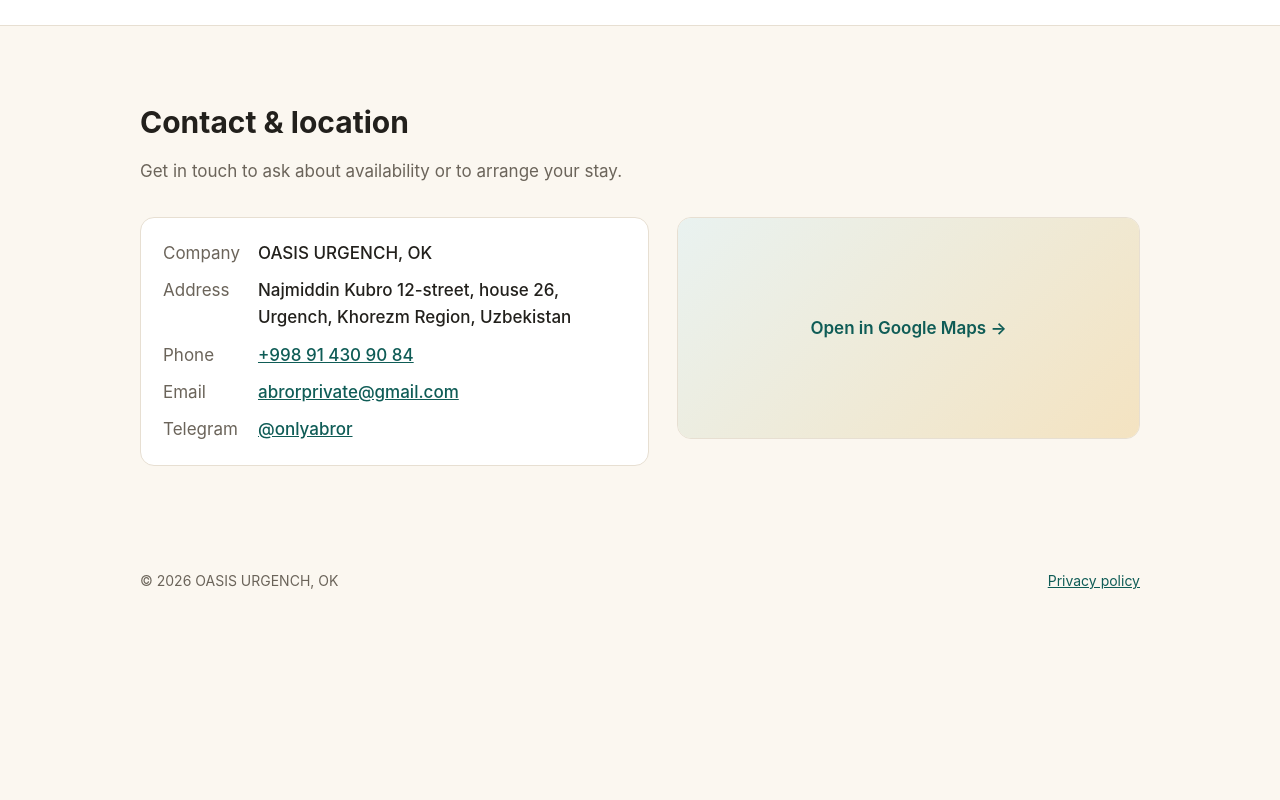
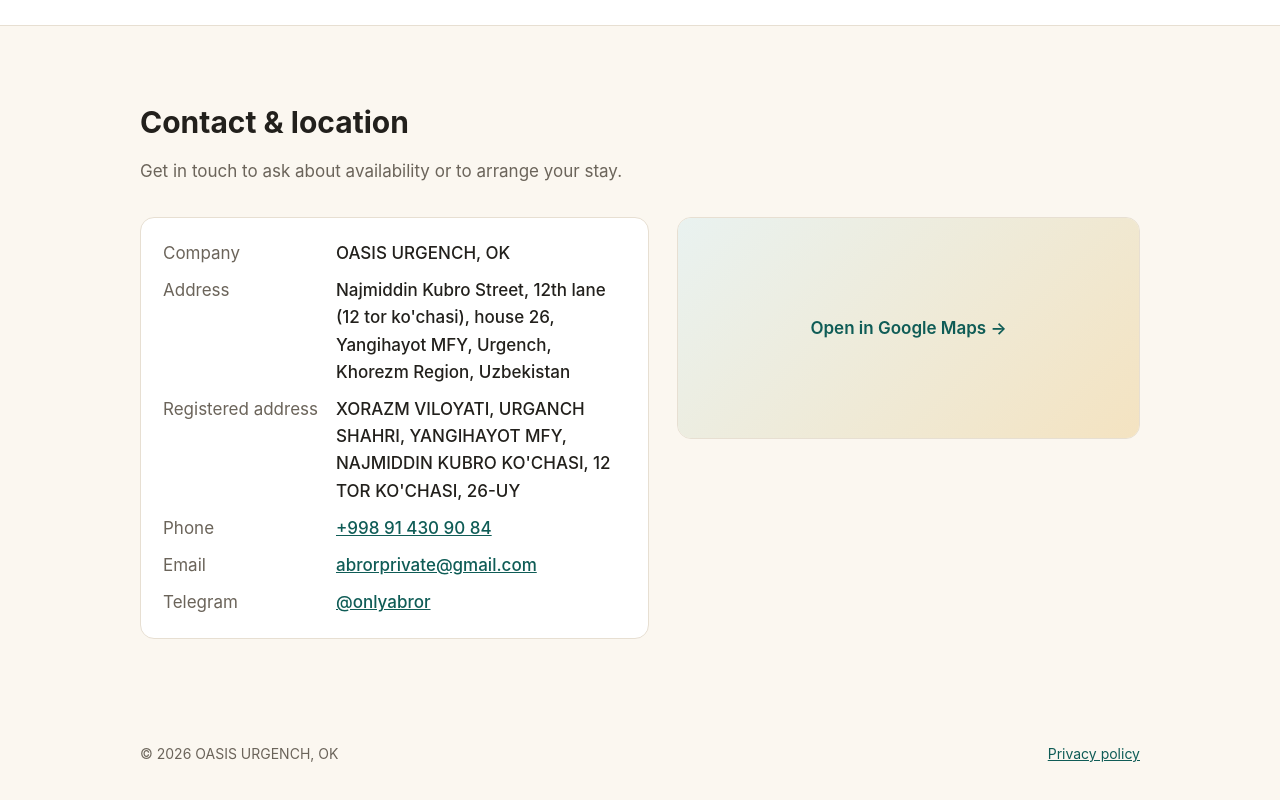
Before and after one commit to TheAbror/oasis_web, a plain HTML site: page index.html in a window 1280 px wide. Shown: the part 1267-2067 px from the top of the page. Before the commit the page ends 1908 px from the top, so only its background shows below. Drawn offline with Linux system fonts and the light colour scheme.

Commit message:
Use the full registered address
Co-Authored-By: Claude Opus 5.5 <noreply@anthropic.com>
Claude-Session: https://claude.ai/code/session_01U9NMxjPEkn4zidTtdScr8Z

```diff
--- a/assets/config.js
+++ b/assets/config.js
@@ -2,16 +2,14 @@
 // Keep the name and address identical to the D-U-N-S record and the Play Console payments profile.
 window.SITE = {
   legalName: "OASIS URGENCH, OK",
-  street: "Najmiddin Kubro 12-street, house 26",
-  houseNumber: "",            // e.g. "12"
-  city: "Urgench",
-  region: "Khorezm Region",
-  postalCode: "",             // e.g. "220100"
-  country: "Uzbekistan",
+  // Address as written in the state registry (birdarcha.uz), shown verbatim.
+  addressOfficial: "XORAZM VILOYATI, URGANCH SHAHRI, YANGIHAYOT MFY, NAJMIDDIN KUBRO KO'CHASI, 12 TOR KO'CHASI, 26-UY",
+  // The same address in English.
+  address: "Najmiddin Kubro Street, 12th lane (12 tor ko'chasi), house 26, Yangihayot MFY, Urgench, Khorezm Region, Uzbekistan",
   phone: "+998 91 430 90 84",                  // e.g. "+998 90 123 45 67"
   email: "abrorprivate@gmail.com",                  // e.g. "info@example.com"
   telegram: "onlyabror",               // username without @, e.g. "oasis_urgench"
   whatsapp: "",               // digits only, e.g. "998901234567"
   bookingUrl: "https://www.booking.com/hotel/uz/oasis-urgench.html",             // your Booking.com property link
-  mapsUrl: "https://www.google.com/maps/search/?api=1&query=Najmiddin+Kubro+12+26+Urgench+Uzbekistan"
+  mapsUrl: "https://www.google.com/maps/search/?api=1&query=Najmiddin+Kubro+Urgench+Uzbekistan"
 };
--- a/assets/main.js
+++ b/assets/main.js
@@ -26,6 +26,7 @@
       "contact.intro": "Свяжитесь с нами, чтобы узнать о свободных номерах или забронировать проживание.",
       "contact.company": "Компания",
       "contact.address": "Адрес",
+      "contact.official": "Юридический адрес",
       "contact.phone": "Телефон",
       "contact.email": "Эл. почта",
       "contact.map": "Открыть в Google Картах →",
@@ -55,6 +56,7 @@
       "contact.intro": "Bo‘sh xonalar haqida so‘rash yoki joy band qilish uchun biz bilan bog‘laning.",
       "contact.company": "Kompaniya",
       "contact.address": "Manzil",
+      "contact.official": "Rasmiy manzil",
       "contact.phone": "Telefon",
       "contact.email": "Elektron pochta",
       "contact.map": "Google Xaritada ochish →",
@@ -87,16 +89,13 @@
   if (saved && saved !== "en") setLang(saved);
 
   // Fill contact details from config.js and hide anything left empty.
-  var address = [
-    [site.street, site.houseNumber].filter(Boolean).join(" "),
-    site.city, site.region, site.postalCode, site.country
-  ].filter(Boolean).join(", ");
-
   document.querySelectorAll('[data-site="legalName"]').forEach(function (el) {
     if (site.legalName) el.textContent = site.legalName;
   });
-  document.querySelectorAll('[data-site="address"]').forEach(function (el) {
-    if (address) el.textContent = address;
+  ["address", "addressOfficial"].forEach(function (key) {
+    document.querySelectorAll('[data-site="' + key + '"]').forEach(function (el) {
+      if (site[key]) el.textContent = site[key];
+    });
   });
 
   var links = {
--- a/index.html
+++ b/index.html
@@ -86,7 +86,9 @@
               <dt data-i18n="contact.company">Company</dt>
               <dd data-site="legalName">OASIS URGENCH, OK</dd>
               <dt data-i18n="contact.address">Address</dt>
-              <dd data-site="address">Najmiddin Kubro 12-street, house 26, Urgench, Khorezm Region, Uzbekistan</dd>
+              <dd data-site="address">Najmiddin Kubro Street, 12th lane (12 tor ko'chasi), house 26, Yangihayot MFY, Urgench, Khorezm Region, Uzbekistan</dd>
+              <dt data-i18n="contact.official">Registered address</dt>
+              <dd data-site="addressOfficial">XORAZM VILOYATI, URGANCH SHAHRI, YANGIHAYOT MFY, NAJMIDDIN KUBRO KO'CHASI, 12 TOR KO'CHASI, 26-UY</dd>
               <dt data-i18n="contact.phone" data-site-row="phone">Phone</dt>
               <dd data-site-row="phone"><a data-site-link="phone"></a></dd>
               <dt data-i18n="contact.email" data-site-row="email">Email</dt>
```
Also changed, not shown: privacy.html (+1 -1 lines), 1 other file.
